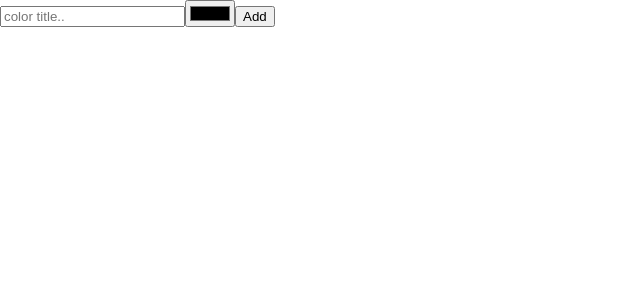
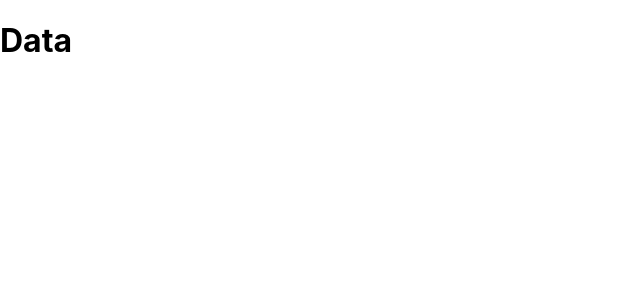
Before and after one commit to ZacharyGo-TutorialsPractice/React.jsEssentialTraining, a React (Create React App) app in the folder react-app/: page / in a window 1280 px wide. Shown: the top 300 px of the page, without its empty margins (0-640 px from the left). Built offline with nearby package versions, Linux system fonts and the light colour scheme.

Commit message:
6-1. Fetching data with Hooks (Initial)

```diff
--- a/react-app/src/App.js
+++ b/react-app/src/App.js
@@ -1,42 +1,10 @@
 import './App.css';
-import { useState } from "react";
+import { useState, useEffect } from "react";
 
-function useInput(initialValue) {
-  const [value, setValue] = useState(initialValue);
-  return [
-    {
-      value,
-      onChange: (e) => setValue(e.target.value)
-    },
-    () => setValue(initialValue)
-  ];
-}
 
 function App() {
-  const [titleProps, resetTitle] = useInput("");
-  const [colorProps, resetColor] = useState("#000000");
 
-
-  const submit = (e) => {
-    e.preventDefault();
-    alert(`${titleProps.value}, ${colorProps.value}`);
-    resetTitle();
-    resetColor();
-  };
-  return (
-    <form onSubmit={submit}>
-      <input
-        {...titleProps}
-        type="text"
-        placeholder="color title.."
-      />
-      <input
-        {...colorProps}
-        type="color"
-      />
-      <button>Add</button>
-    </form>
-  );
+  return <h1>Data</h1>
 }
 
 export default App;
```
